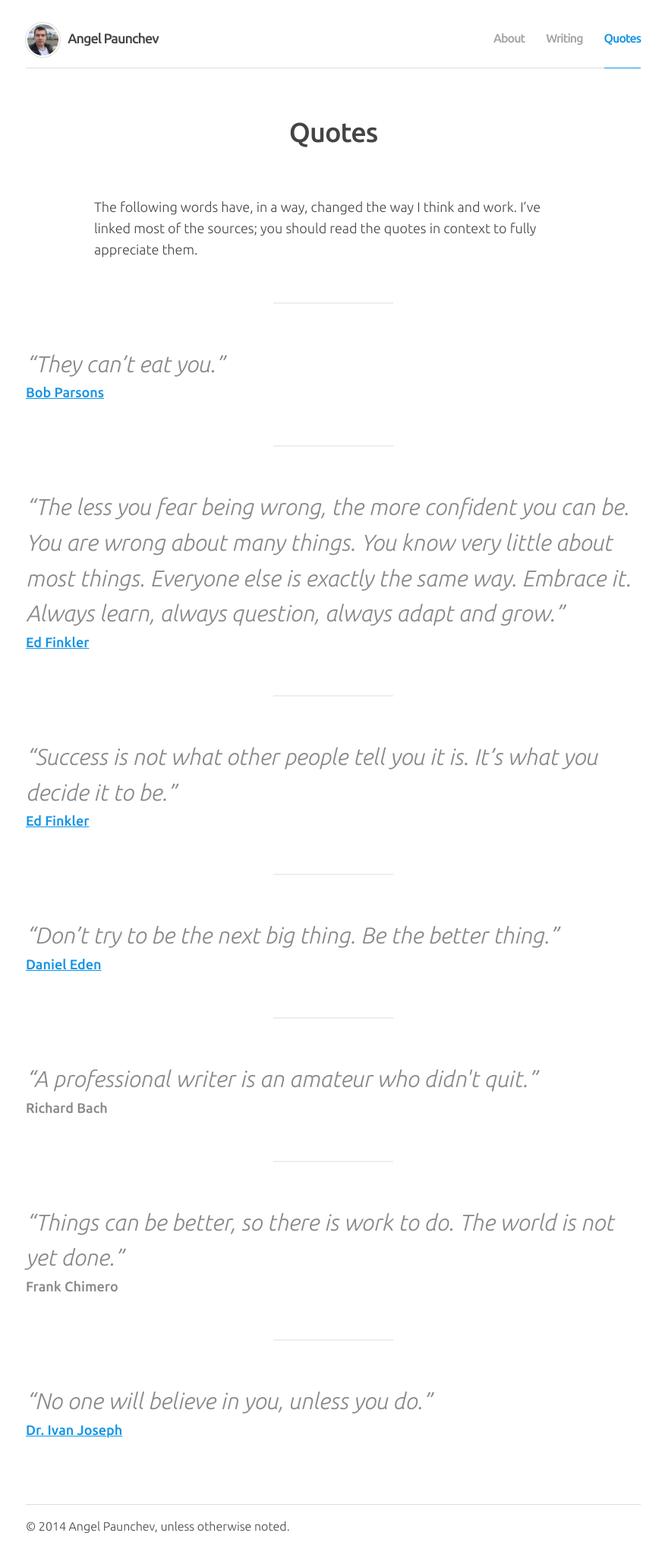
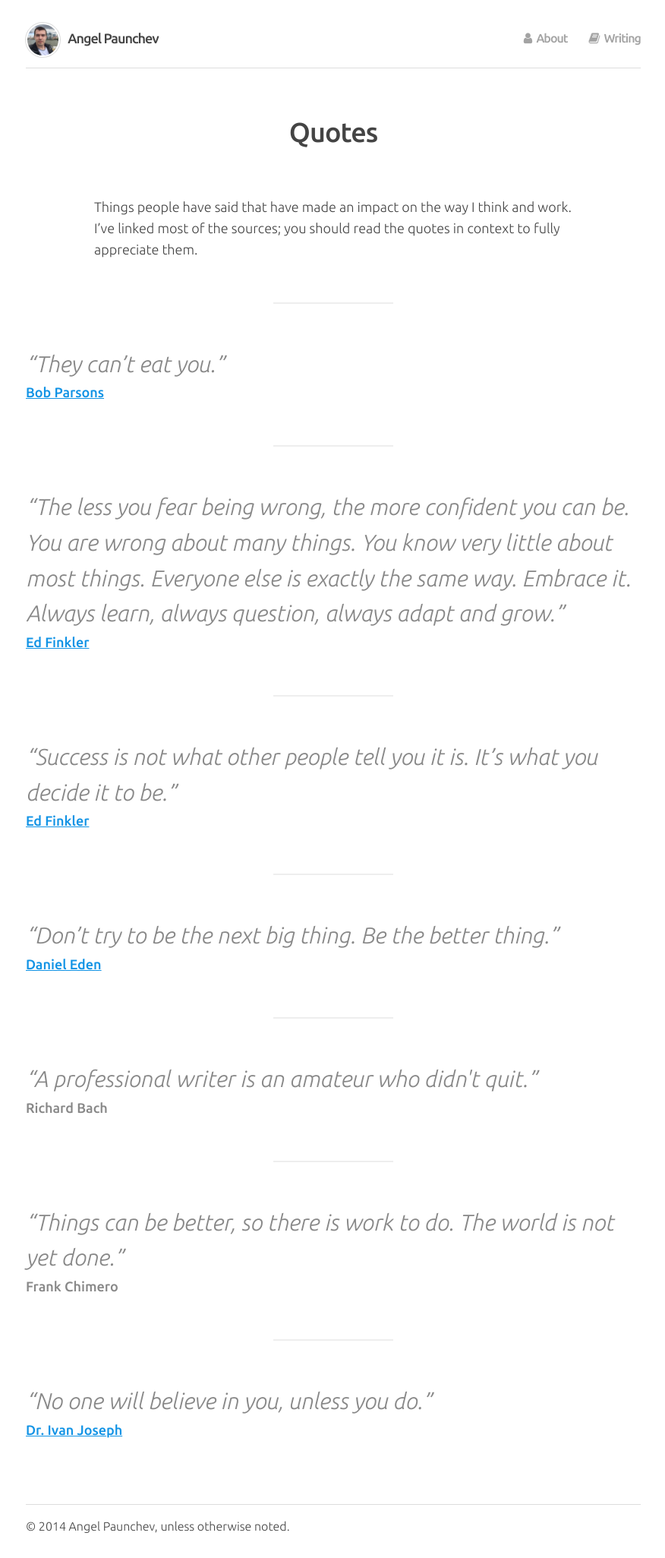
Before and after one commit to apaunchev/paunchev.com, a Jekyll site: the page built from quotes.html, in a window 1280 px wide. Shown: the whole page at 76% size, without its empty margins (201-1077 px from the left). Built offline with Jekyll 4.4.1, drawn with Linux system fonts in a browser that asks for light colours; nearby versions of some CDN libraries.

Commit message:
Add icons to site nav, remove Quotes link

```diff
--- a/_includes/head.html
+++ b/_includes/head.html
@@ -10,6 +10,7 @@
     <link rel="dns-prefetch" href="//www.google-analytics.com">
 
     <link rel="stylesheet" href="http://fonts.googleapis.com/css?family=Ubuntu:300,500,300italic,500italic&subset=latin,cyrillic">
+    <link rel="stylesheet" href="//maxcdn.bootstrapcdn.com/font-awesome/4.2.0/css/font-awesome.min.css">
     <link rel="stylesheet" href="/css/style.min.css">
 
     <meta property="og:site_name" content="{{ site.title }}">
--- a/_includes/header.html
+++ b/_includes/header.html
@@ -5,8 +5,7 @@
     </a>
 
     <nav class="site-nav">
-        <a{% if page.url == "/" %} class="active"{% endif %} href="/">About</a><!--
-        --><a{% if page.url == "/writing/" or page.date %} class="active"{% endif %} href="/writing/">Writing</a><!--
-        --><a{% if page.url == "/quotes/" %} class="active"{% endif %} href="/quotes/">Quotes</a>
+        <a{% if page.url == "/" %} class="active"{% endif %} href="/"><i class="fa fa-user"></i> About</a><!--
+        --><a{% if page.url == "/writing/" or page.date %} class="active"{% endif %} href="/writing/"><i class="fa fa-book"></i> Writing</a>
     </nav>
 </header>
--- a/quotes.html
+++ b/quotes.html
@@ -2,10 +2,10 @@
 layout: page
 title: Quotes
 permalink: /quotes/
-description: "Words that have, in a way, changed the way I think and work."
+description: "Things people have said that have made an impact on the way I think and work."
 ---
 
-<p>The following words have, in a way, changed the way I think and work. I’ve linked most of the sources; you should read the quotes in context to fully appreciate them.</p>
+<p>Things people have said that have made an impact on the way I think and work. I’ve linked most of the sources; you should read the quotes in context to fully appreciate them.</p>
 
 <hr>
 
--- a/writing.html
+++ b/writing.html
@@ -5,7 +5,7 @@ permalink: /writing/
 description: "I write about software development, technology, and life. Some posts are written in Bulgarian."
 ---
 
-<p>I write about software development, technology, and life. Some posts are written in Bulgarian.</p>
+<p>I write about software development, technology, and life. Some posts are written in Bulgarian. I also keep a collection of <a href="/quotes">quotes</a>.</p>
 
 <hr>
 
```
Also changed, not shown: css/_components.page-head.scss (+12 -0 lines), css/style.min.css.
